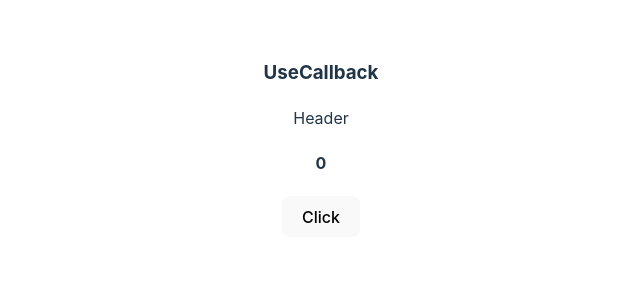
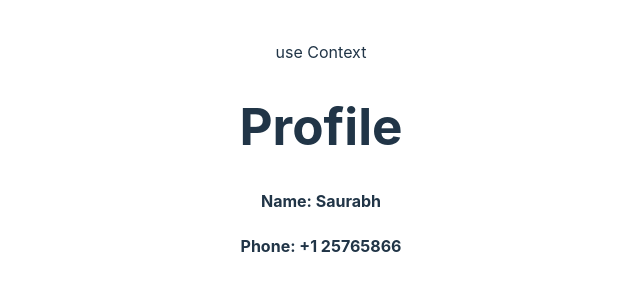
Before and after one commit to saurabhkara/React-Machine-Coding-Exercise, a React (Vite) app in the folder 13.React-hooks-pratice/reacthooks/: page / in a window 1280 px wide. Shown: the top 300 px of the page, without its empty margins (319-959 px from the left). Built offline with nearby package versions, Linux system fonts and the light colour scheme.

Commit message:
20-08-2024

```diff
--- a/13.React-hooks-pratice/reacthooks/src/App.jsx
+++ b/13.React-hooks-pratice/reacthooks/src/App.jsx
@@ -4,6 +4,7 @@ import UseMemo from "./components/UseMemo";
 import UseRef from "./components/UseRef";
 import UseState from "./components/UseState";
 import UseCallback from "./components/UseCallback";
+import UseContext from "./components/UseContext";
 
 function App() {
   return (
@@ -11,7 +12,8 @@ function App() {
     // <UseEffect />
     // <UseRef />
     // <UseMemo />
-    <UseCallback />
+    // <UseCallback />
+    <UseContext />
   );
 }
 
--- /dev/null
+++ b/13.React-hooks-pratice/reacthooks/src/components/UseContext.jsx
@@ -0,0 +1,23 @@
+import { UserContext } from "../context/AppContext";
+import { useContext } from "react";
+
+const Profile = () => {
+  const context = useContext(UserContext);
+  console.log(context);
+  return (
+    <div>
+      <h1>Profile</h1>
+      <h4>Name: Saurabh</h4>
+      <h4>Phone: {context}</h4>
+    </div>
+  );
+};
+
+export default function UseContext() {
+  return (
+    <div>
+      use Context
+      <Profile />
+    </div>
+  );
+}
--- /dev/null
+++ b/13.React-hooks-pratice/reacthooks/src/context/AppContext.jsx
@@ -0,0 +1,10 @@
+import { createContext } from "react";
+
+export const UserContext = createContext();
+
+export default function AppContext(props) {
+  const phone = "+1 25765866";
+  return (
+    <UserContext.Provider value={phone}>{props.children}</UserContext.Provider>
+  );
+}
--- a/13.React-hooks-pratice/reacthooks/src/main.jsx
+++ b/13.React-hooks-pratice/reacthooks/src/main.jsx
@@ -2,4 +2,10 @@ import { createRoot } from "react-dom/client";
 import App from "./App.jsx";
 import "./index.css";
 
-createRoot(document.getElementById("root")).render(<App />);
+import AppContext from "./context/AppContext.jsx";
+
+createRoot(document.getElementById("root")).render(
+  <AppContext>
+    <App />
+  </AppContext>
+);
```
